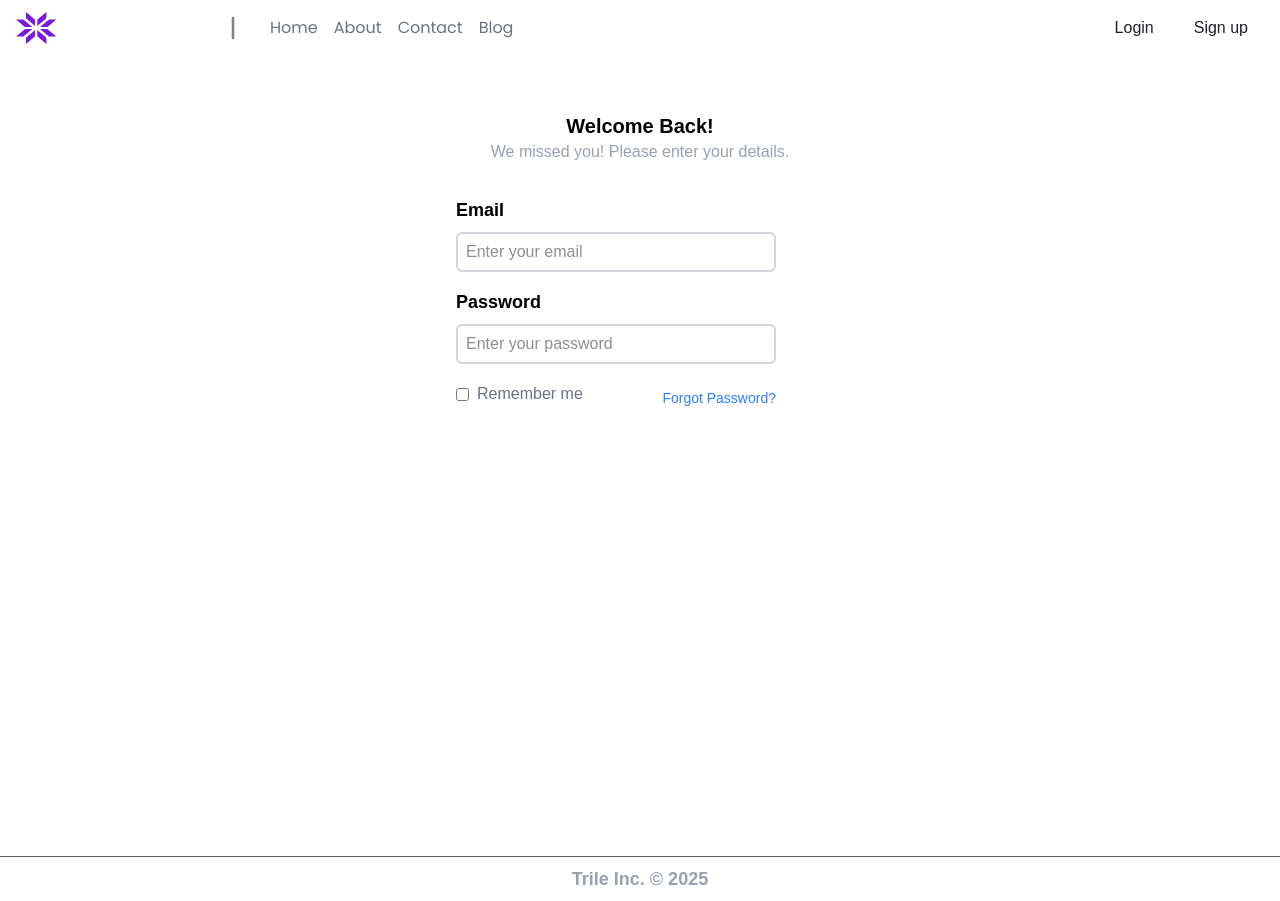
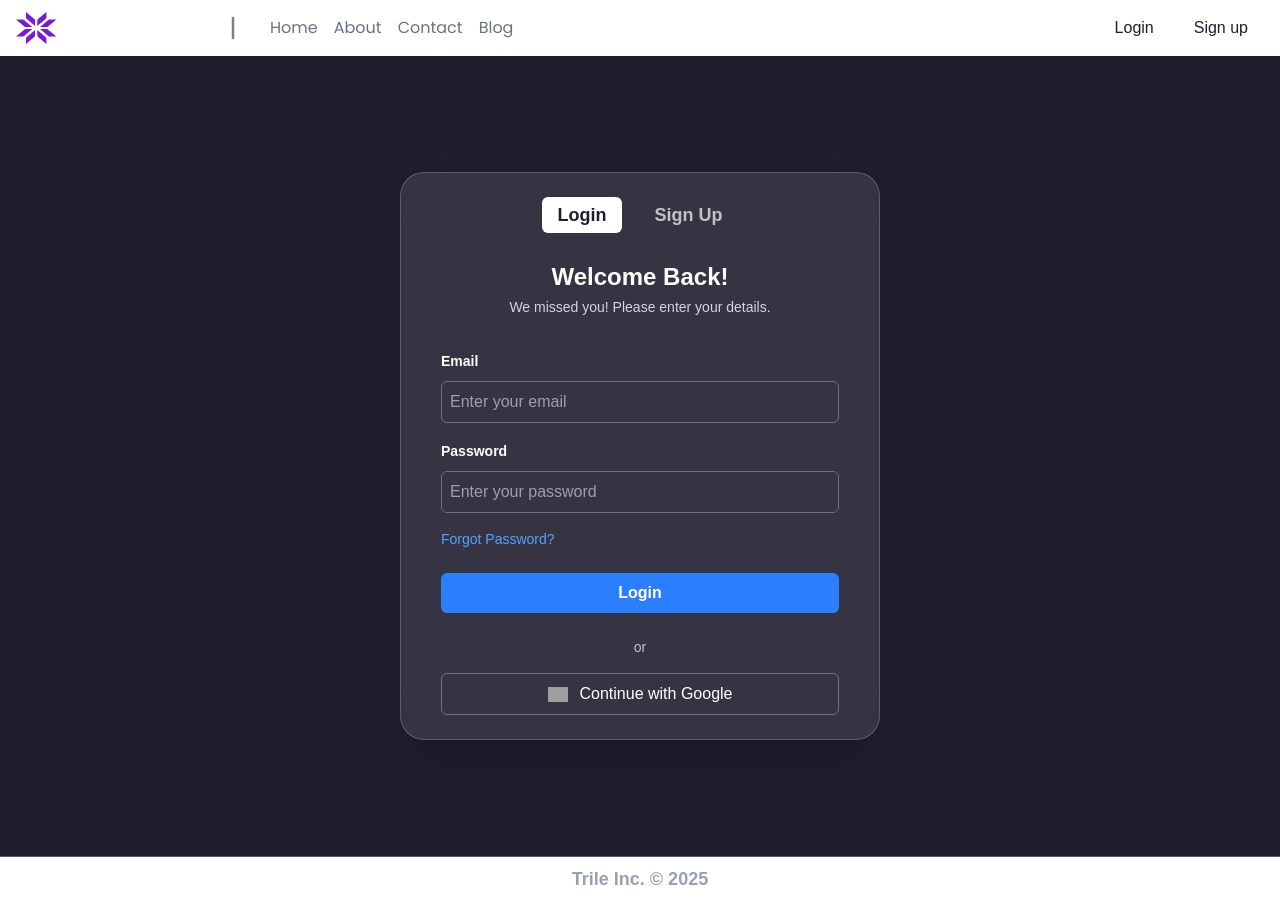
Before and after one commit to 0Armaan025/trile, a Next.js app: page /auth in a window 1280 px wide. Built offline with nearby package versions, Linux system fonts and the light colour scheme; grey boxes are pictures that could not be loaded.

Commit message:
goin good

```diff
--- a/src/app/(auth)/auth/page.tsx
+++ b/src/app/(auth)/auth/page.tsx
@@ -1,39 +1,155 @@
+'use client';
 import Image from 'next/image';
 import localFont from 'next/font/local';
+import React, { useState } from 'react';
 
-const gramatikaFont = localFont({ src: "./gramatika.ttf" });
+const gramatikaFont = localFont({ src: './gramatika.ttf' });
+
 const AuthPage = () => {
+    const [mode, setMode] = useState<'login' | 'signup'>('login');
+    const [formData, setFormData] = useState({
+        username: '',
+        email: '',
+        password: '',
+        confirmPassword: ''
+    });
+
+    const handleChange = (e: React.ChangeEvent<HTMLInputElement>) => {
+        const { name, value } = e.target;
+        setFormData((prev) => ({ ...prev, [name]: value }));
+    };
 
 
 
+
+    const handleFormSubmit = (e: React.FormEvent) => {
+        e.preventDefault();
+
+        if (mode === "signup") {
+            if (!formData.username || !formData.email || !formData.password) {
+                alert('Please fill all the fields');
+                return;
+            }
+            else if ((formData.password != formData.confirmPassword) || formData.password.length < 6) {
+                alert('Passwords do not match or are too short');
+                return;
+            }
+
+            alert('submitted');
+            setFormData({
+                username: '',
+                email: '',
+                password: '',
+                confirmPassword: ''
+            });
+        }
+    };
+
     return (
-        <div className="authPage flex flex-row justify-center items-center">
-            <div className="flex flex-col justfiy-center items-center p-2 bg-[#fff] w-[30rem] h-[28rem] rounded-3xl mt-8">
-                <h4 className={`text-xl mt-4 text-black font-semibold ${gramatikaFont.className}`}>Welcome Back!</h4>
-                <h5 className={`text-gray-400 ${gramatikaFont.className}`}>We missed you! Please enter your details.</h5>
-
-                <div className="mt-8"></div>
-
-                <div className="mr-12 flex flex-col justify-start items-start">
-
-                    <h4 className='text-lg text-black font-semibold'>Email</h4>
-                    <input type="text" className="border-2 border-gray-300 rounded-md text-[#1f1f1f] p-2 mt-2 w-[20rem] h-[2.5rem]" placeholder="Enter your email" />
-                </div>
-                <div className="mt-4"></div>
-
-                <div className="mr-12 flex flex-col justify-start items-start">
-
-                    <h4 className='text-lg text-black font-semibold'>Password</h4>
-                    <input type="text" className="border-2 border-gray-300 rounded-md text-[#1f1f1f] p-2 mt-2 w-[20rem] h-[2.5rem]" placeholder="Enter your password" />
+        <div className="authPage flex justify-center items-center min-h-screen bg-[#201e2e]">
+            <div className="flex flex-col items-center bg-white/10 backdrop-blur-xl p-6 w-[30rem] rounded-3xl shadow-2xl border border-white/20">
+                {/* Toggle Tabs */}
+                <div className="flex gap-4 mb-6">
+                    <button
+                        onClick={() => setMode('login')}
+                        className={`text-lg font-semibold cursor-pointer px-4 py-1 rounded-md ${mode === 'login' ? 'bg-white text-[#201e2e]' : 'text-white/70'
+                            } transition-all`}
+                    >
+                        Login
+                    </button>
+                    <button
+                        onClick={() => setMode('signup')}
+                        className={`text-lg font-semibold cursor-pointer px-4 py-1 rounded-md ${mode === 'signup' ? 'bg-white text-[#201e2e]' : 'text-white/70'
+                            } transition-all`}
+                    >
+                        Sign Up
+                    </button>
                 </div>
 
-                <div className='flex flex-row justify-between items-center mr-12 w-[20rem] mt-4'>
-                    <div className='flex flex-row items-center'>
-                        <input type="checkbox" className="p-2" />
-                        <h4 className="text-gray-500 ml-2">Remember me</h4>
+                <h4 className={`text-2xl text-white font-bold mt-1 ${gramatikaFont.className}`}>
+                    {mode === 'login' ? 'Welcome Back!' : 'Create an Account'}
+                </h4>
+                <h5 className={`text-gray-300 text-sm mt-1 ${gramatikaFont.className}`}>
+                    {mode === 'login'
+                        ? 'We missed you! Please enter your details.'
+                        : 'Join us! Enter your details below.'}
+                </h5>
+
+                {/* Form */}
+                <form className="w-full mt-8 px-4" >
+
+                    {mode === "signup" && (
+                        <>
+                            <label className="text-white font-semibold text-sm">Email</label>
+                            <input
+                                type="text"
+                                name="username"
+                                onChange={handleChange}
+
+                                className="border mb-4 border-gray-500 bg-transparent text-white placeholder-gray-400 rounded-md p-2 w-full mt-2 focus:outline-none focus:border-blue-500"
+                                placeholder="Enter your username"
+                            />
+                        </>
+                    )}
+
+                    <label className="text-white font-semibold text-sm">Email</label>
+                    <input
+                        type="text"
+                        onChange={handleChange}
+                        name="email"
+                        className="border border-gray-500 bg-transparent text-white placeholder-gray-400 rounded-md p-2 w-full mt-2 focus:outline-none focus:border-blue-500"
+                        placeholder="Enter your email"
+                    />
+
+                    <div className="mt-4">
+                        <label className="text-white font-semibold text-sm">Password</label>
+                        <input
+                            type="password"
+                            onChange={handleChange}
+                            name="password"
+                            className="border border-gray-500 bg-transparent text-white placeholder-gray-400 rounded-md p-2 w-full mt-2 focus:outline-none focus:border-blue-500"
+                            placeholder="Enter your password"
+                        />
                     </div>
-                    <a href="#" className="text-blue-500 text-sm mt-2">Forgot Password?</a>
-                </div>
+
+                    {mode === 'signup' && (
+                        <div className="mt-4">
+                            <label className="text-white font-semibold text-sm">Confirm Password</label>
+                            <input
+                                onChange={handleChange}
+                                name='confirmPassword'
+                                type="password"
+                                className="border border-gray-500 bg-transparent text-white placeholder-gray-400 rounded-md p-2 w-full mt-2 focus:outline-none focus:border-blue-500"
+                                placeholder="Re-enter your password"
+                            />
+                        </div>
+                    )}
+
+                    {mode === 'login' && (
+                        <div className="flex justify-between items-center w-full mt-4 text-sm">
+
+                            <a href="#" className="text-blue-400 hover:underline">Forgot Password?</a>
+                        </div>
+                    )}
+
+                    <button
+                        type="submit"
+                        onClick={mode === 'login' ? handleFormSubmit : handleFormSubmit}
+                        className="mt-6 w-full cursor-pointer bg-blue-500 hover:bg-blue-600 text-white font-semibold py-2 rounded-md transition-all"
+                    >
+                        {mode === 'login' ? 'Login' : 'Sign Up'}
+                    </button>
+
+                    <div className="mt-6 text-white text-sm opacity-70 text-center">or</div>
+
+                    <button
+                        type="button"
+                        className="mt-4 cursor-pointer w-full flex items-center justify-center gap-3 border border-white/30 text-white py-2 rounded-md hover:bg-white/10 transition-all"
+                    >
+                        <Image src="https://cdn-icons-png.flaticon.com/128/281/281764.png" alt="Google" width={20} height={20} />
+                        Continue with Google
+                    </button>
+                </form>
             </div>
         </div>
     );
--- /dev/null
+++ b/src/app/(dashboard)/dashboard/left-side-bar.tsx
@@ -0,0 +1,57 @@
+import Image from "next/image";
+import localFont from 'next/font/local';
+
+
+const gramatikaFont = localFont({ src: './gramatika.ttf' });
+
+
+interface SideBarItemProps {
+    logo: string;
+    title: string;
+}
+
+const SideBarItems = [
+    {
+        logo: "https://cdn-icons-png.flaticon.com/128/1632/1632670.png",
+        title: "Tasks"
+    },
+    {
+        title: "Teams",
+        logo: "https://cdn-icons-png.flaticon.com/128/19003/19003339.png"
+    },
+    {
+        title: "Messages",
+        logo: "https://cdn-icons-png.flaticon.com/128/1041/1041916.png"
+    },
+];
+
+export const LeftSideBar = () => {
+    return (
+        <div className="leftSideBar min-h-screen bg-[#1c1a27] w-48 rounded-r-xl flex flex-col">
+            <Image src="/logo.svg" alt="logo" height={160} width={160} className="mt-4" />
+            <SideBarItemsRender />
+            <div className="mt-auto mb-4 px-4">
+                <button className="w-full py-2 cursor-pointer bg-red-600 text-white rounded hover:bg-red-700 transition-all">
+                    Log Out
+                </button>
+            </div>
+        </div>
+    );
+}
+
+
+const SideBarItemsRender = () => {
+    return (
+        <div className="sidebar-item flex flex-col justify-between mt-4">
+            {SideBarItems.map((item, index) => {
+                return (
+                    <div key={index} className="flex items-center space-x-2 px-4 py-2 hover:bg-[#38364c] cursor-pointer transition-all">
+                        <Image src={item.logo} alt={item.title} className="h-6 w-6" height={40} width={40} />
+                        <span className={`text-white ${gramatikaFont.className}`}>{item.title}</span>
+                    </div>
+                );
+            })}
+
+        </div>
+    );
+}
--- /dev/null
+++ b/src/app/(dashboard)/dashboard/page.tsx
@@ -0,0 +1,12 @@
+import { LeftSideBar } from "./left-side-bar";
+
+const DashboardPage = () => {
+
+    return (
+        <div className="dashboardPage flex flex-row">
+            <LeftSideBar />
+        </div>
+    );
+}
+
+export default DashboardPage;
--- /dev/null
+++ b/src/app/(dashboard)/layout.tsx
@@ -0,0 +1,16 @@
+interface Props {
+    children: React.ReactNode;
+}
+
+const Layout = ({ children }: Props) => {
+    return (
+        <main>
+            <div className="min-h-screen">
+
+                {children}
+            </div>
+        </main>
+    );
+}
+
+export default Layout;
--- a/src/app/navbar/navbar.tsx
+++ b/src/app/navbar/navbar.tsx
@@ -4,6 +4,7 @@ import Image from "next/image";
 import { Poppins } from "next/font/google";
 import { useState } from "react";
 import { AnimatedLeftBar } from "./animated-left-bar";
+import Link from "next/link";
 
 interface NavbarItemProp {
     title: string;
@@ -38,7 +39,7 @@ export const Navbar = () => {
         <nav className="flex flex-row justify-between items-center p-2 px-4">
             <div className="left-part items-center flex flex-row">
 
-                <Image src="/logo.svg" alt="logo" height={40} width={180} />
+                <Link href="/"><Image src="/logo.svg" alt="logo" height={40} width={180} /></Link>
                 <Tally1 color="gray" className="hidden md:flex ml-8" height={30} width={30} />
 
 
```
Also changed, not shown: src/app/(dashboard)/dashboard/gramatika.ttf (added).
